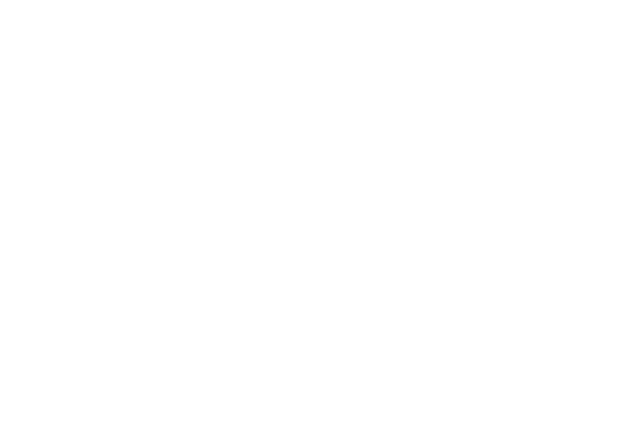
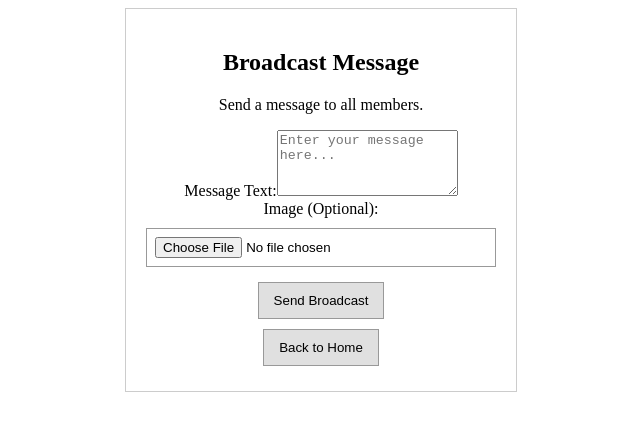
Before and after one commit to moonmertens/MembershipTracker, a React app in the folder frontend/: page /broadcast in a window 1280 px wide. Before the commit this address had no page. Shown: the top 430 px of the page, without its empty margins (319-959 px from the left). Built offline with nearby package versions, Linux system fonts and the light colour scheme; the HTML template or start-up script is replaced by a standard one.

Commit message:
Added broadcast functionalioty to frontend

```diff
--- a/frontend/src/App.jsx
+++ b/frontend/src/App.jsx
@@ -4,6 +4,7 @@
 import UpdateMember from './pages/UpdateMember';
 import ListMembers from './pages/ListMembers';
 import WhatsAppConnect from './pages/WhatsAppConnect';
+import Broadcast from './pages/Broadcast';
 
 import './App.css';
 
@@ -16,6 +17,7 @@
         <Route path="/update" element={<UpdateMember />} />
         <Route path="/list" element={<ListMembers />} />
         <Route path="/whatsapp" element={<WhatsAppConnect />} />
+        <Route path="/broadcast" element={<Broadcast />} />
       </Routes>
     </BrowserRouter>
   );
--- /dev/null
+++ b/frontend/src/pages/Broadcast.jsx
@@ -0,0 +1,95 @@
+import { useState } from 'react';
+import { Link } from 'react-router-dom';
+
+function Broadcast() {
+  const [message, setMessage] = useState('');
+  const [image, setImage] = useState(null);
+  const [success, setSuccess] = useState('');
+  const [error, setError] = useState('');
+  const [loading, setLoading] = useState(false);
+
+  const handleImageChange = (e) => {
+    if (e.target.files && e.target.files[0]) {
+      setImage(e.target.files[0]);
+    }
+  };
+
+  const handleSubmit = async (e) => {
+    e.preventDefault();
+    setSuccess('');
+    setError('');
+    setLoading(true);
+
+    const formData = new FormData();
+    formData.append('message', message);
+    if (image) {
+      formData.append('image', image);
+    }
+
+    try {
+      const response = await fetch(`${import.meta.env.VITE_API_URL}/broadcast-message`, {
+        method: 'POST',
+        body: formData,
+      });
+
+      const data = await response.json();
+
+      if (response.ok) {
+        setSuccess(data.message);
+        setMessage('');
+        setImage(null);
+        document.getElementById('fileInput').value = "";
+      } else {
+        setError(data.error || 'Failed to send broadcast');
+      }
+    } catch {
+      setError('Could not connect to server');
+    } finally {
+      setLoading(false);
+    }
+  };
+
+  return (
+    <div className="container">
+      <h2>Broadcast Message</h2>
+      <p>Send a message to all members.</p>
+
+      <form onSubmit={handleSubmit}>
+        <div>
+          <label>Message Text:</label>
+          <textarea
+            value={message}
+            onChange={(e) => setMessage(e.target.value)}
+            rows="4"
+            placeholder="Enter your message here..."
+          />
+        </div>
+
+        <div>
+          <label>Image (Optional):</label>
+          <input
+            id="fileInput"
+            type="file"
+            accept="image/*"
+            onChange={handleImageChange}
+          />
+        </div>
+
+        <button type="submit" disabled={loading}>
+          {loading ? 'Sending...' : 'Send Broadcast'}
+        </button>
+      </form>
+
+      {error && <p className="error-text">{error}</p>}
+      {success && <p className="success-text">{success}</p>}
+
+      <div>
+        <Link to="/">
+          <button>Back to Home</button>
+        </Link>
+      </div>
+    </div>
+  );
+}
+
+export default Broadcast;
--- a/frontend/src/pages/Home.jsx
+++ b/frontend/src/pages/Home.jsx
@@ -25,6 +25,12 @@
           </button>
         </Link>
 
+        <Link to="/broadcast">
+          <button>
+            Broadcast Message
+          </button>
+        </Link>
+
         <Link to="/whatsapp">
           <button>
             Connect to WhatsApp
```
